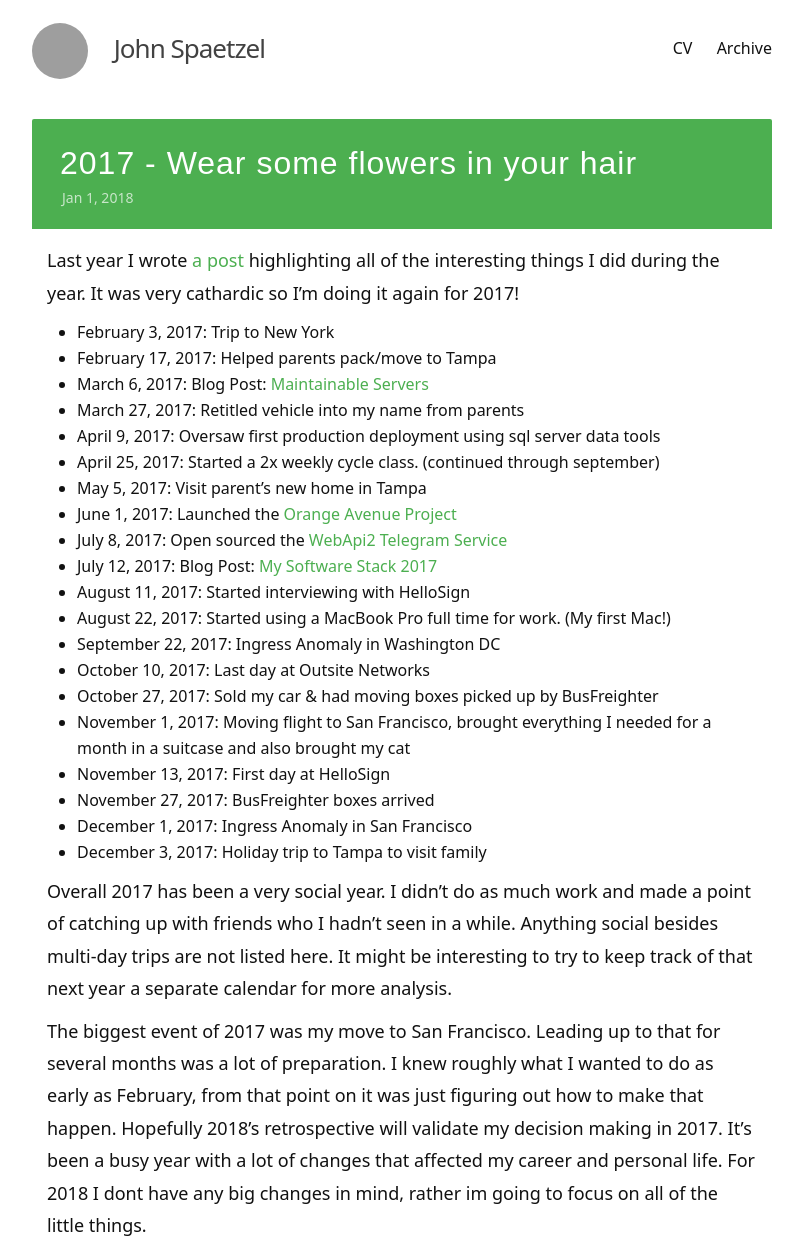
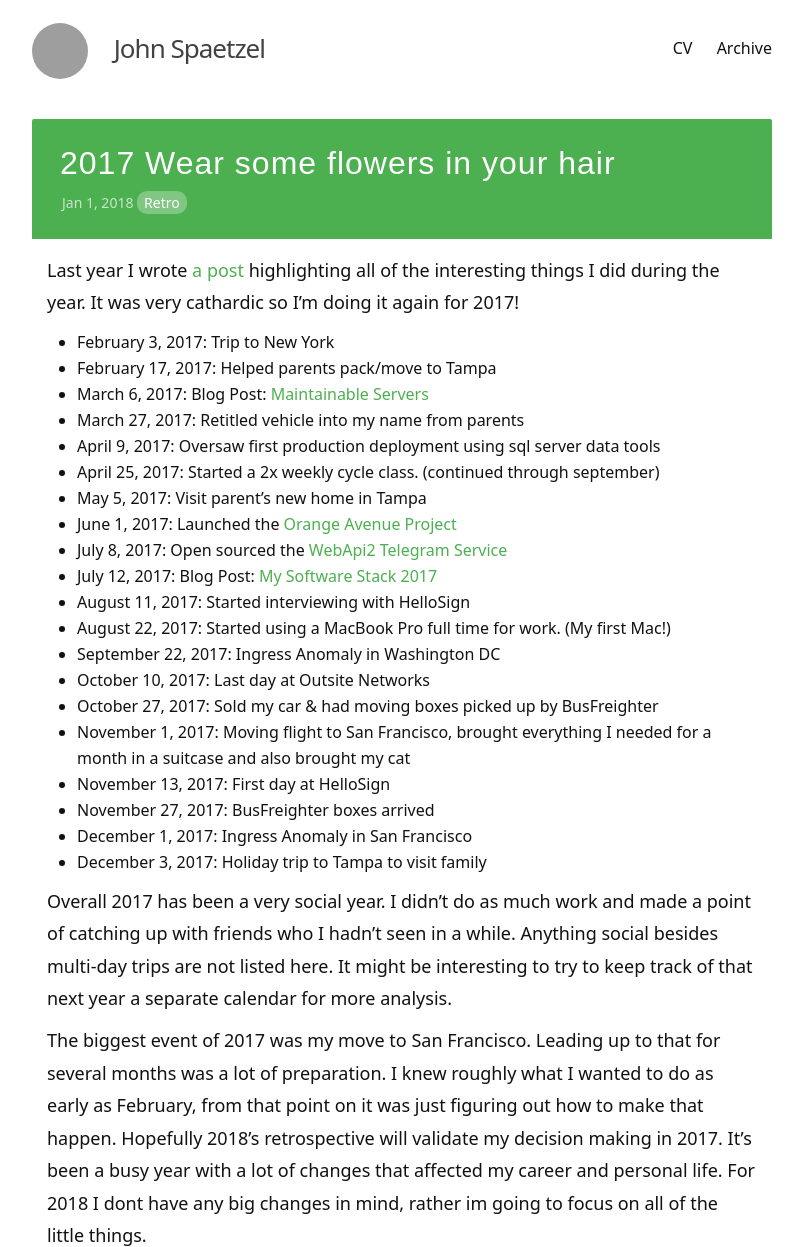
Before and after one commit to jspaetzel/meh.dev, a Jekyll site: the page built from _posts/2018-01-01-2017-wear-flowers-in-your-hair.markdown, in a window 1280 px wide, cut to the strip 0-1247 px from the top of the page. Shown: the whole strip, without its empty margins (238-1041 px from the left). Built offline with Jekyll 4.4.1, drawn with Linux system fonts in a browser that asks for light colours; nearby versions of some CDN libraries; comment, search, counter and statistics services are not loaded; grey boxes are pictures that could not be loaded.

Commit message:
add retros tag. Add draft for monorepos

```diff
--- a/_posts/2016-12-16-2016-a-full-stack-year.markdown
+++ b/_posts/2016-12-16-2016-a-full-stack-year.markdown
@@ -2,6 +2,8 @@
 layout: post
 title:  "2016 a full stack year"
 date:   2016-12-16 00:00:00 -0500
+tags:
+- Retro
 ---
 
 We're near the end of 2016, to reflect on this year ive assembled some highlights from my calendar and side project's git repositories.
--- a/_posts/2018-01-01-2017-wear-flowers-in-your-hair.markdown
+++ b/_posts/2018-01-01-2017-wear-flowers-in-your-hair.markdown
@@ -1,7 +1,9 @@
 ---
 layout: post
-title:  "2017 - Wear some flowers in your hair"
+title:  "2017 Wear some flowers in your hair"
 date:   2018-01-01 00:00:00 -0800
+tags:
+- Retro
 ---
 
 Last year I wrote [a post](2016-a-full-stack-year) highlighting all of the interesting things I did during the year. It was very cathardic so I'm doing it again for 2017!
--- a/_posts/2018-12-31-2018-retrospective.markdown
+++ b/_posts/2018-12-31-2018-retrospective.markdown
@@ -2,6 +2,8 @@
 layout: post
 title:  "2018 Retrospective"
 date:   2018-12-31 00:00:00 -0800
+tags:
+- Retro
 ---
 
 Wow. It's already been a year, it felt like a longer period of time in a shorter window of space. This year I adjusted to a new city and in a lot of ways a new life. I came at it with no specific goals so I can proudly say that I accomplished everything I set out to do. I've been unaccountable and it has been glorious.
```
Also changed, not shown: _drafts/2020-01-31-monorepos.markdown (added, +9 -0 lines).
